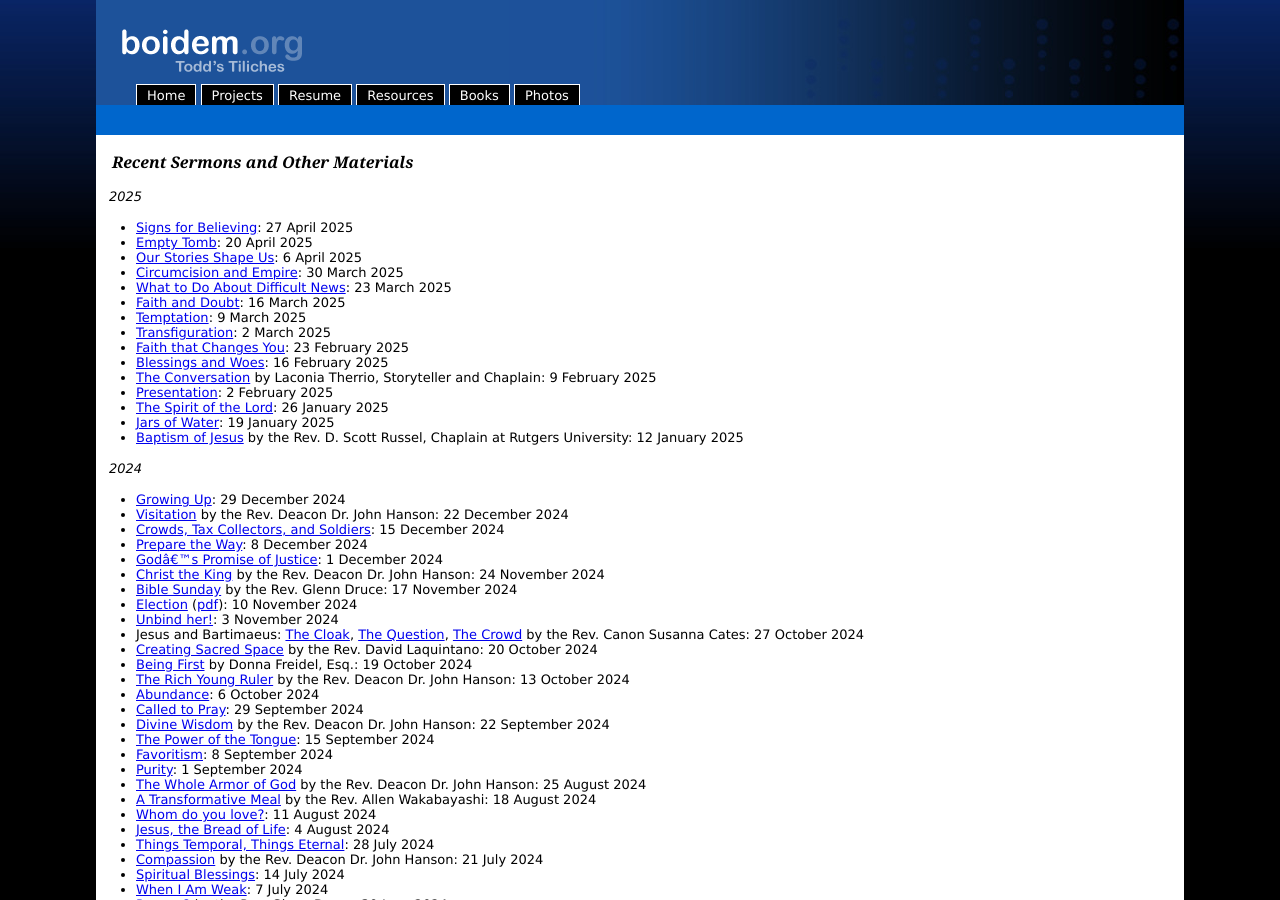
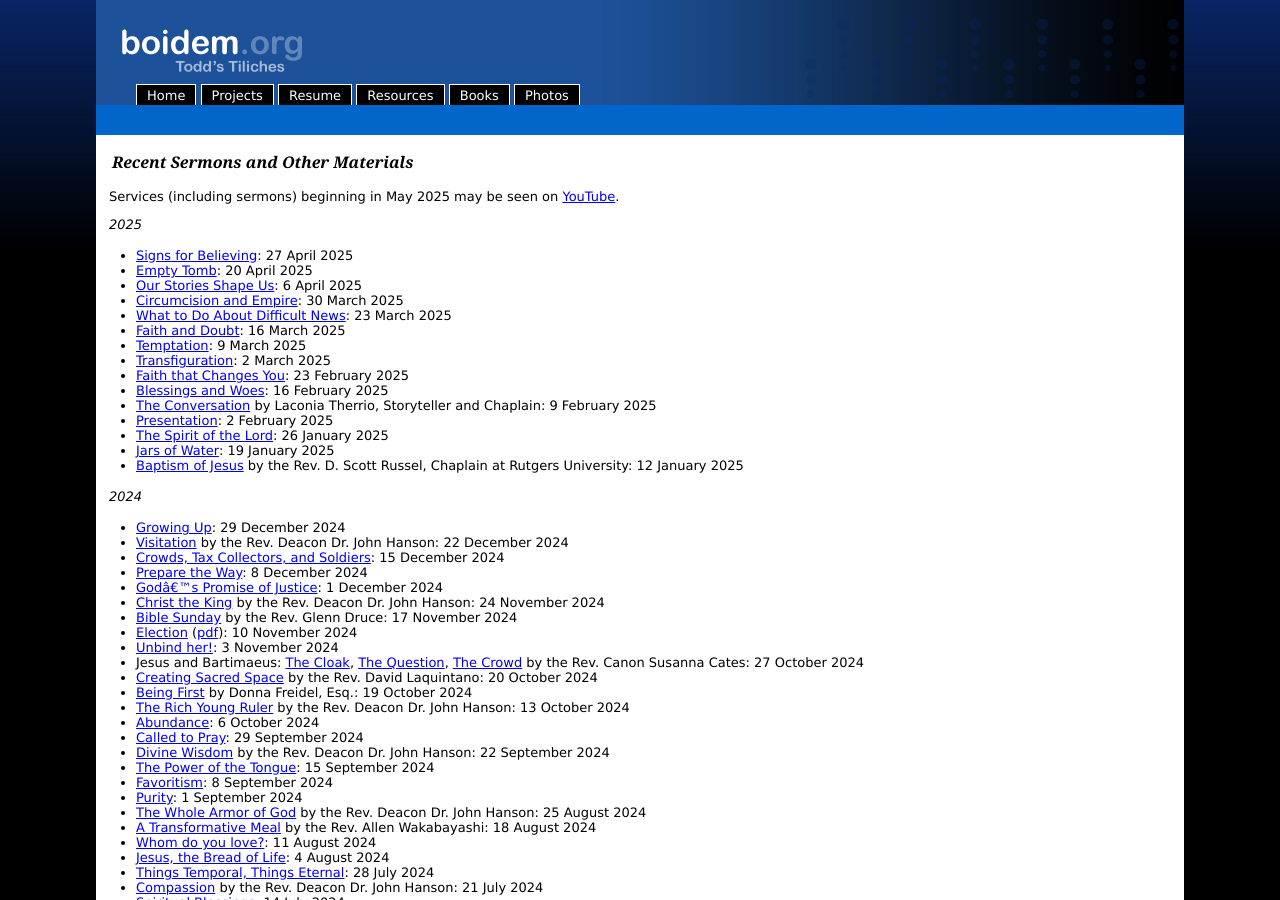
Before and after one commit to toddfoster/toddfoster.github.com, a Jekyll site: the page built from projects.md, in a window 1280 px wide and 900 px high. Built offline with Jekyll 4.4.1, drawn with Linux system fonts in a browser that asks for light colours.

Commit message:
recordings are on youtube

```diff
--- a/projects.md
+++ b/projects.md
@@ -5,6 +5,8 @@ layout: default
 
 Recent Sermons and Other Materials
 ----------------------------------
+
+Services (including sermons) beginning in May 2025 may be seen on [YouTube](https://www.youtube.com/@StLukesMetuchen).
 
 *2025*
 * [Signs for Believing](http://cdn.boidem.org/2025/sermons/StT20250426.mp3): 27 April 2025
```
